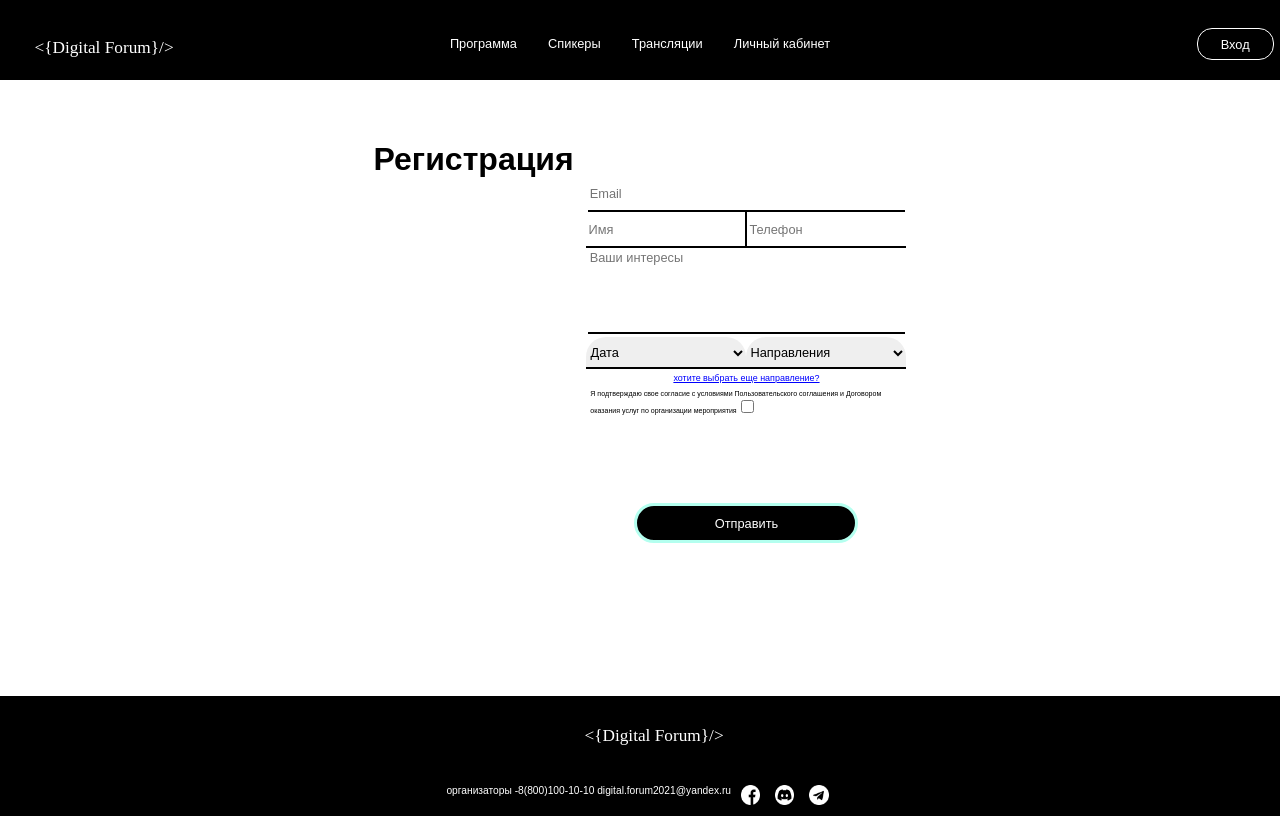
After one commit to Readypablo/wsr-1, a PHP site: page /pagers/login.php in a window 1280 px wide. The commit adds this page. Run offline with PHP 8.4, Linux system fonts and the light colour scheme.

Commit message:
Add files via upload

```diff
--- a/css/style.css
+++ b/css/style.css
@@ -87,11 +87,9 @@ main {
     display: flex;
     flex-direction: column;
     justify-content: center;
-    padding-top: 10vh;
+    padding-top: 15vh;
     text-align: center;
-
 }
-
 
 .baner {
     display: flex;
@@ -262,27 +260,21 @@ main {
 .forum-prog {
     width: 26%;
     height: 30vh;
-
     display: flex;
-
 }
-
-
-
-
 
 .forum-prog>p {
     color: white;
     text-align: left;
 }
 
-.forum-prog>p > span{
+.forum-prog>p>span {
     font-size: 2.5vw;
     font-weight: 900;
     text-align: center;
+}
 
-}
-.zagolovok-lfet{
+.zagolovok-lfet {
     font-size: 2.5vw;
     font-weight: 900;
     font-family: 'Oswald', sans-serif;
@@ -292,34 +284,179 @@ main {
     margin-bottom: 8vh;
 }
 
-/*  .registration{
-    width: 25%;
-    height: 40vh;
-    background: red;
-}
- <!-- <div style="display: flex; justify-content: center;">
-
-<div class="registration">
-
-dfb
-</div> --> */
-
-#button-registr{
+#button-registr {
     width: 15vw;
     height: 7vh;
-
-    border-radius:1vw;
-
-    border:0;
+    border-radius: 1vw;
+    border: 0;
     box-shadow: 5px 10px 20px;
     cursor: pointer;
-
     transition: all 0.1s ease;
 }
 
-#button-registr:hover{
-transform: scale(1.1);
-background: none;
-border: 5px solid black;
-box-shadow: 0px 0px 0px;
+#button-registr:hover {
+    transform: scale(1.1);
+    background: none;
+    border: 5px solid black;
+    box-shadow: 0px 0px 0px;
 }
+
+.sponsor-bl {
+    display: flex;
+    justify-content: center;
+    width: 100%;
+}
+
+.sponsor-img {
+    width: 33%;
+    height: 200px;
+}
+
+footer {
+    margin: 10vh 0 0 0;
+    display: flex;
+    flex-direction: column;
+    width: 100%;
+    height: 15vh;
+    background: black;
+    align-items: center;
+    justify-content: space-around
+}
+
+.flex-footer {
+    margin: 0;
+    display: flex;
+    color: white;
+}
+
+.flex-footer>p {
+    margin: 0;
+    padding: 0;
+    font-size: 0.8vw;
+}
+
+.img-footer {
+    width: 1.5vw;
+    height: 2.5vh;
+    filter: invert(100%);
+    padding: 0 5px 0 10px;
+}
+
+
+/* login.html */
+
+.registration {
+    width: 25%;
+    height: 50vh;
+    margin-left: 1vw;
+    border-radius: 20px;
+    margin-top: 6vh;
+    margin-bottom: 5vh;
+    padding-top: 1vh;
+}
+
+.text-registr {
+    width: 98%;
+    height: 4vh;
+    border: 0px;
+    border-bottom: 2px solid black;
+    border-top-right-radius: 20px;
+    border-top-left-radius: 20px;
+    outline: none;
+    margin: 0;
+}
+
+.flex-reg {
+    display: flex;
+    justify-content: center;
+}
+
+.flex-reg>input {
+    width: 50%;
+}
+
+.flex-reg>input:first-child {
+    border-top-right-radius: 0px;
+    border-right: 2px solid black;
+}
+
+#area-reg {
+    width: 98%;
+    height: 10vh;
+    border: 0px;
+    border-bottom: 2px solid black;
+    outline: none;
+    resize: none;
+    margin: 0;
+}
+
+.user-sogl {
+    padding: 0 0.3vw 0 0.3vw;
+    font-size: 0.55vw;
+    text-align: left;
+    line-height: 0.5vw;
+}
+
+#btn-display {
+    font-size: 0.7vw;
+    background: none;
+    border: none;
+    outline: none;
+    cursor: pointer;
+    text-decoration: underline;
+    color: blue;
+}
+
+#oneprog {
+    display: none;
+}
+
+#send-form {
+    margin-top: 10vh;
+    width: 70%;
+    height: 5vh;
+    border-radius: 20px;
+    color: white;
+    background: black;
+    border: 3px solid #b4ffef;
+    cursor: pointer;
+    transition: all 0.3s ease;
+}
+
+#send-form:hover {
+    transform: scale(1.1);
+}
+
+
+/* login.html */
+
+
+/* profil.html */
+
+.vxod-profile {
+    width: 20%;
+    height: 20vh;
+    margin-left: 1vw;
+    border-radius: 20px;
+    margin-top: 6vh;
+    margin-bottom: 5vh;
+    padding-top: 1vh;
+}
+
+.zagolovok-vhod {
+    font-size: 2.5vw;
+    font-weight: 900;
+    font-family: 'Oswald', sans-serif;
+    text-align: right;
+    margin-bottom: 0;
+}
+
+#hide-vxod {
+    margin-top: 5vh;
+    display: flex;
+    justify-content: center;
+    margin-bottom: 23vh;
+}
+
+
+/* profil.html */
--- /dev/null
+++ b/js/script.js
@@ -0,0 +1,12 @@
+block = document.getElementById("oneprog");
+btn = document.getElementById("btn-display");
+vxod = document.getElementById("hide-vxod");
+
+function hide_prog() {
+    block.style.display = "block";
+    btn.style.display = "none";
+};
+
+function hide_vxod() {
+    vxod.style.display = "none";
+};
--- /dev/null
+++ b/pagers/footer.php
@@ -0,0 +1,11 @@
+<html>
+<footer>
+<img src="../img/logo.svg" alt="" class="logo-header" >
+
+<div class="flex-footer"> <p> организаторы -8(800)100-10-10    digital.forum2021@yandex.ru</p>
+<a href="#"><img src="../img/facebook.png" class="img-footer"></a>
+<a href="#"><img src="../img/discord.png"  class="img-footer"></a>
+<a href="#"><img src="../img/telegram.png"  class="img-footer"></a>
+</div>
+</footer>
+</html>
--- /dev/null
+++ b/pagers/header.php
@@ -0,0 +1,23 @@
+
+<html>
+
+<header>
+
+<div class="left-header">
+    <img src="../img/logo.svg" alt="" class="logo-header" >
+</div>
+
+<!-- меню горизонтальное -->
+<div class="center-header">
+    <div class="nav-header"> <a href="../index.php" class="link-header">Программа</a></div>
+    <div class="nav-header"> <a href="speakers.php" class="link-header">Спикеры</a></div>
+    <div class="nav-header"> <a href="video.php" class="link-header">Трансляции</a></div>
+    <div class="nav-header"> <a href="profile.php" class="link-header">Личный кабинет</a></div>
+</div>
+<!-- меню горизонтальное -->
+
+<div class="right-header">
+<a href="profile.php"> <input type="button" value="Вход" class="btn-header"></a>
+</div>
+
+</header></html>
--- /dev/null
+++ b/pagers/login.php
@@ -0,0 +1,70 @@
+<!DOCTYPE html>
+<html lang="ru">
+<head>
+    <meta charset="UTF-8">
+    <meta http-equiv="X-UA-Compatible" content="IE=edge">
+    <meta name="viewport" content="width=device-width, initial-scale=1.0">
+    <title>Document</title>
+    <link rel="stylesheet" href="../css/style.css">
+</head>
+<body>
+
+
+
+<?php  include ('header.php');?>
+
+
+<main>
+
+<div style="display: flex; justify-content: center;">
+
+<h1 class="zagolovok">Регистрация </h1>
+    <div class="registration">
+        <input type="text" class="text-registr" placeholder="Email" >
+            <div class="flex-reg">
+                <input type="text" class="text-registr" placeholder="Имя" >
+                <input type="text" class="text-registr" placeholder="Телефон" >
+            </div>
+
+            <textarea id="area-reg" placeholder="Ваши интересы" ></textarea>
+
+            <div class="flex-reg">
+
+            <select class="text-registr" >
+                <option disabled selected hidden>Дата</option>
+                    <option >15.03.23</option>
+                    <option >25.05.23</option>
+                    <option >19.04.23</option>
+                    <option >20.05.23</option>
+                    <option >19.04.23</option>
+                </select>
+                                <select class="text-registr"  >
+                <option disabled selected hidden>Направления</option>
+                    <option >Машинное обучение</option>
+                    <option >Кибербезопасность</option>
+                    <option >Разработка мобильных приложений</option>
+                </select>
+            </div>
+
+            <select class="text-registr" id="oneprog">
+                <option disabled selected hidden>Направления</option>
+                    <option >Машинное обучение</option>
+                    <option >Кибербезопасность</option>
+                    <option >Разработка мобильных приложений</option>
+                </select>
+
+             <input type="button" value="хотите выбрать еще направление?" onclick="hide_prog()" id="btn-display">
+
+                        <p class="user-sogl">Я подтверждаю свое согласие с условиями Пользовательского соглашения и Договором оказания
+            услуг по организации мероприятия<input type="checkbox"></p>
+
+                <input type="button" value="Отправить" id="send-form">
+    </div>
+</div>
+
+</main>
+
+<?php include('footer.php') ?>
+<script src="../js/script.js"></script>
+</body>
+</html>
```
Also changed, not shown: index.php (+35 -9 lines), pagers/admin.php (added, +25 -0 lines), pagers/profile.php (added, +37 -0 lines), pagers/register.php (added, +24 -0 lines), pagers/speakers.php (added, +24 -0 lines), pagers/video.php (added, +24 -0 lines), img/discord.png (added), img/facebook.png (added), img/telegram.png (added).
